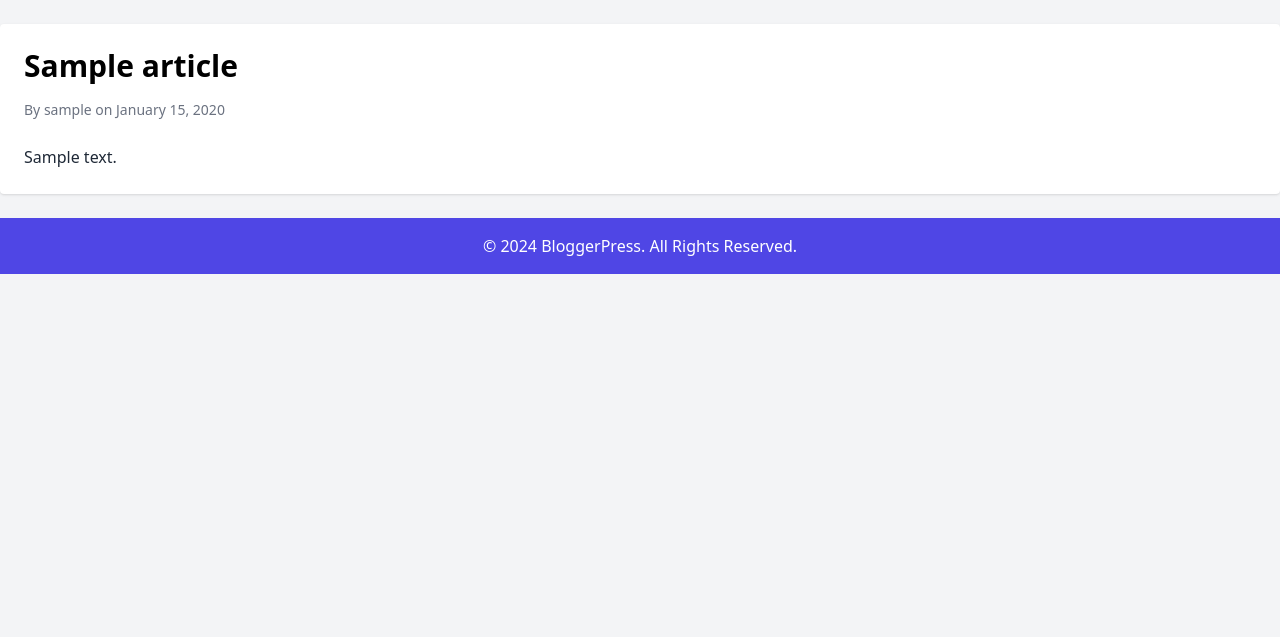
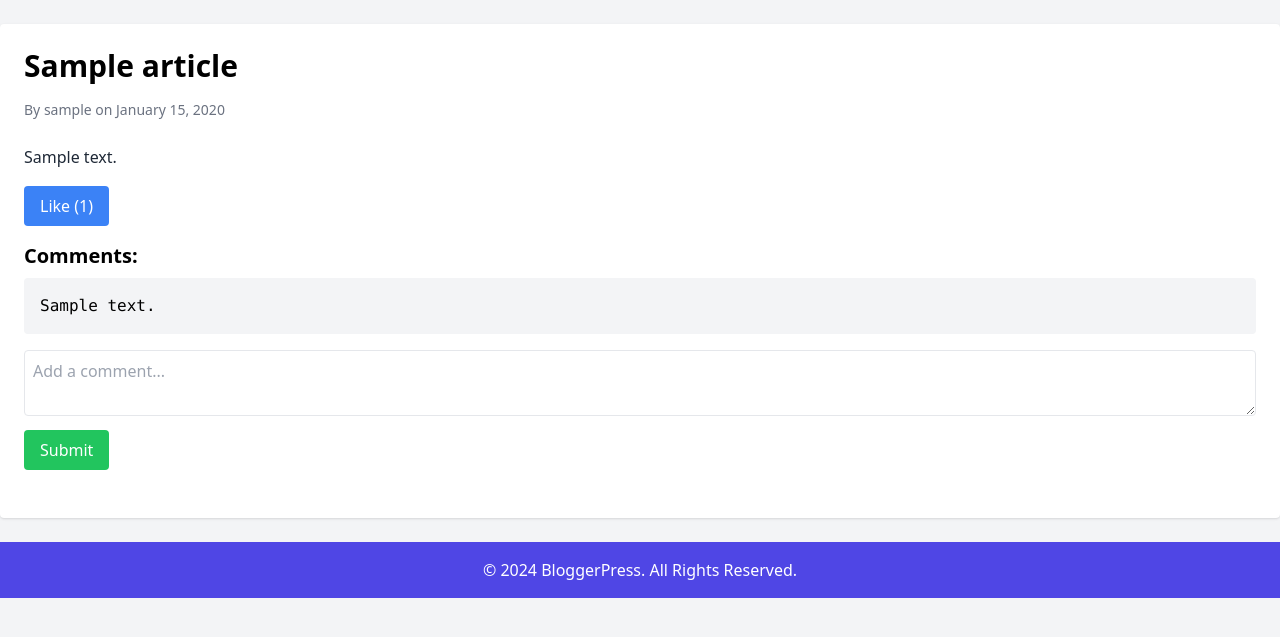
Before and after one commit to abdelkouddousalami/BloggerPress, a PHP site: page /article.php?id=1 in a window 1280 px wide. Shown: the part 60-697 px from the top of the page. Run offline with PHP 8.4, Linux system fonts and the light colour scheme; tables that the repository leaves empty hold one stand-in row (values such as "Sample post"); some libraries are stand-ins or nearby versions.

Commit message:
amelioraton to like and comment

```diff
--- a/article.php
+++ b/article.php
@@ -1,4 +1,5 @@
 <?php
+// Updated article.php for likes and comments
 $connection = new mysqli('localhost', 'root', '', 'BloggerPress');
 
 if ($connection->connect_error) {
@@ -6,12 +7,36 @@ if ($connection->connect_error) {
 }
 
 $id = intval($_GET['id']);
-$stmt = $connection->prepare("SELECT articles.title, articles.content, articles.created_at, users.username AS author FROM articles JOIN users ON articles.user_id = users.id WHERE articles.id = ?");
+
+// Fetch article details
+$stmt = $connection->prepare("SELECT articles.title, articles.content, articles.created_at, articles.likes, articles.commentaire, users.username AS author FROM articles JOIN users ON articles.user_id = users.id WHERE articles.id = ?");
 $stmt->bind_param("i", $id);
 $stmt->execute();
 $result = $stmt->get_result();
 $article = $result->fetch_assoc();
 $stmt->close();
+
+// Handle like submission
+if ($_SERVER['REQUEST_METHOD'] === 'POST' && isset($_POST['like'])) {
+    $updateLikes = $connection->prepare("UPDATE articles SET likes = likes + 1 WHERE id = ?");
+    $updateLikes->bind_param("i", $id);
+    $updateLikes->execute();
+    $updateLikes->close();
+    header("Location: article.php?id=$id");
+    exit;
+}
+
+// Handle comment submission
+if ($_SERVER['REQUEST_METHOD'] === 'POST' && isset($_POST['comment'])) {
+    $newComment = htmlspecialchars($_POST['comment_text']);
+    $updateComments = $connection->prepare("UPDATE articles SET commentaire = CONCAT(IFNULL(commentaire, ''), ?) WHERE id = ?");
+    $formattedComment = "\n- $newComment";
+    $updateComments->bind_param("si", $formattedComment, $id);
+    $updateComments->execute();
+    $updateComments->close();
+    header("Location: article.php?id=$id");
+    exit;
+}
 
 $connection->close();
 ?>
@@ -36,8 +61,21 @@ $connection->close();
         <article class="bg-white p-6 rounded shadow">
             <h1 class="text-3xl font-bold mb-4"><?php echo htmlspecialchars($article['title']); ?></h1>
             <p class="text-gray-500 text-sm mb-6">By <?php echo htmlspecialchars($article['author']); ?> on <?php echo date("F j, Y", strtotime($article['created_at'])); ?></p>
-            <div class="text-gray-800 leading-relaxed">
+            <div class="text-gray-800 leading-relaxed mb-4">
                 <?php echo nl2br(htmlspecialchars($article['content'])); ?>
+            </div>
+            <div class="mb-4">
+                <form method="post">
+                    <button type="submit" name="like" class="bg-blue-500 text-white px-4 py-2 rounded">Like (<?php echo $article['likes']; ?>)</button>
+                </form>
+            </div>
+            <div class="mb-6">
+                <h2 class="text-xl font-bold mb-2">Comments:</h2>
+                <pre class="bg-gray-100 p-4 rounded"><?php echo htmlspecialchars($article['commentaire']); ?></pre>
+                <form method="post" class="mt-4">
+                    <textarea name="comment_text" class="w-full border rounded p-2" placeholder="Add a comment..." required></textarea>
+                    <button type="submit" name="comment" class="bg-green-500 text-white px-4 py-2 rounded mt-2">Submit</button>
+                </form>
             </div>
         </article>
     </main>
--- a/blogger.sql
+++ b/blogger.sql
@@ -37,6 +37,7 @@ CREATE TABLE stats (
 
 CREATE TABLE article_views (
     id INT AUTO_INCREMENT PRIMARY KEY,
+    likes INT,
     article_id INT NOT NULL,
     user_id INT NULL,
     created_at TIMESTAMP DEFAULT CURRENT_TIMESTAMP,
--- a/dashbaord.php
+++ b/dashbaord.php
@@ -1,7 +1,7 @@
 <?php
 session_start();
-$name = $_SESSION['name'];
-$email = $_SESSION['email'];
+ $name = $_SESSION['username'];
+ $email = $_SESSION['email'];
 ?>
 <!DOCTYPE html>
 <html lang="en">
@@ -20,7 +20,7 @@ $email = $_SESSION['email'];
             <div class="flex items-center space-x-4 mb-8">
                 <img src="https://via.placeholder.com/50" alt="User Avatar" class="rounded-full w-12 h-12">
                 <div>
-                    <h3 class="text-lg font-bold">Abdo</h3>
+                    <h3 class="text-lg font-bold"><?php echo $name; ?></h3>
                     <p class="text-sm text-indigo-200">Admin</p>
                 </div>
             </div>
```
